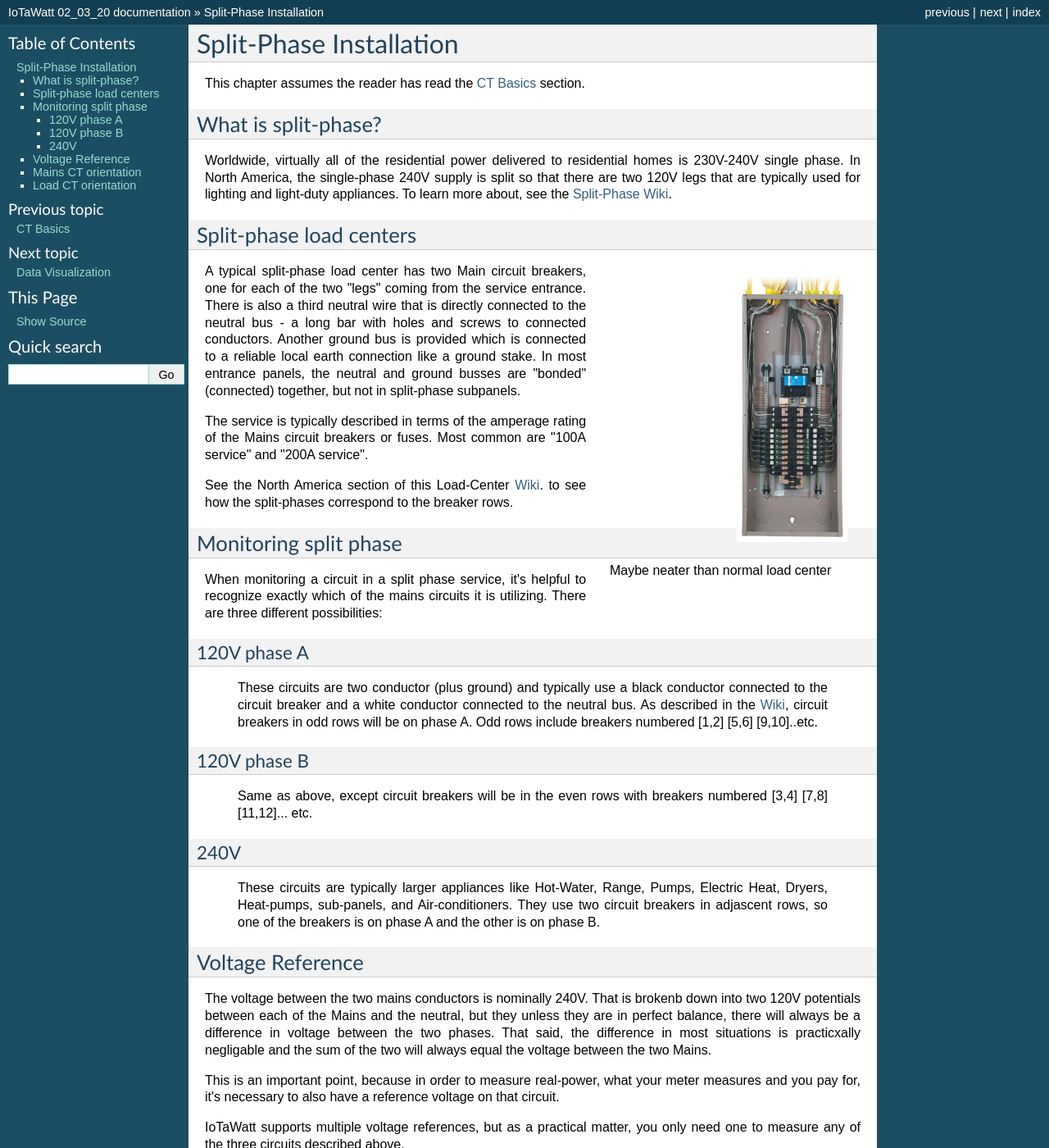
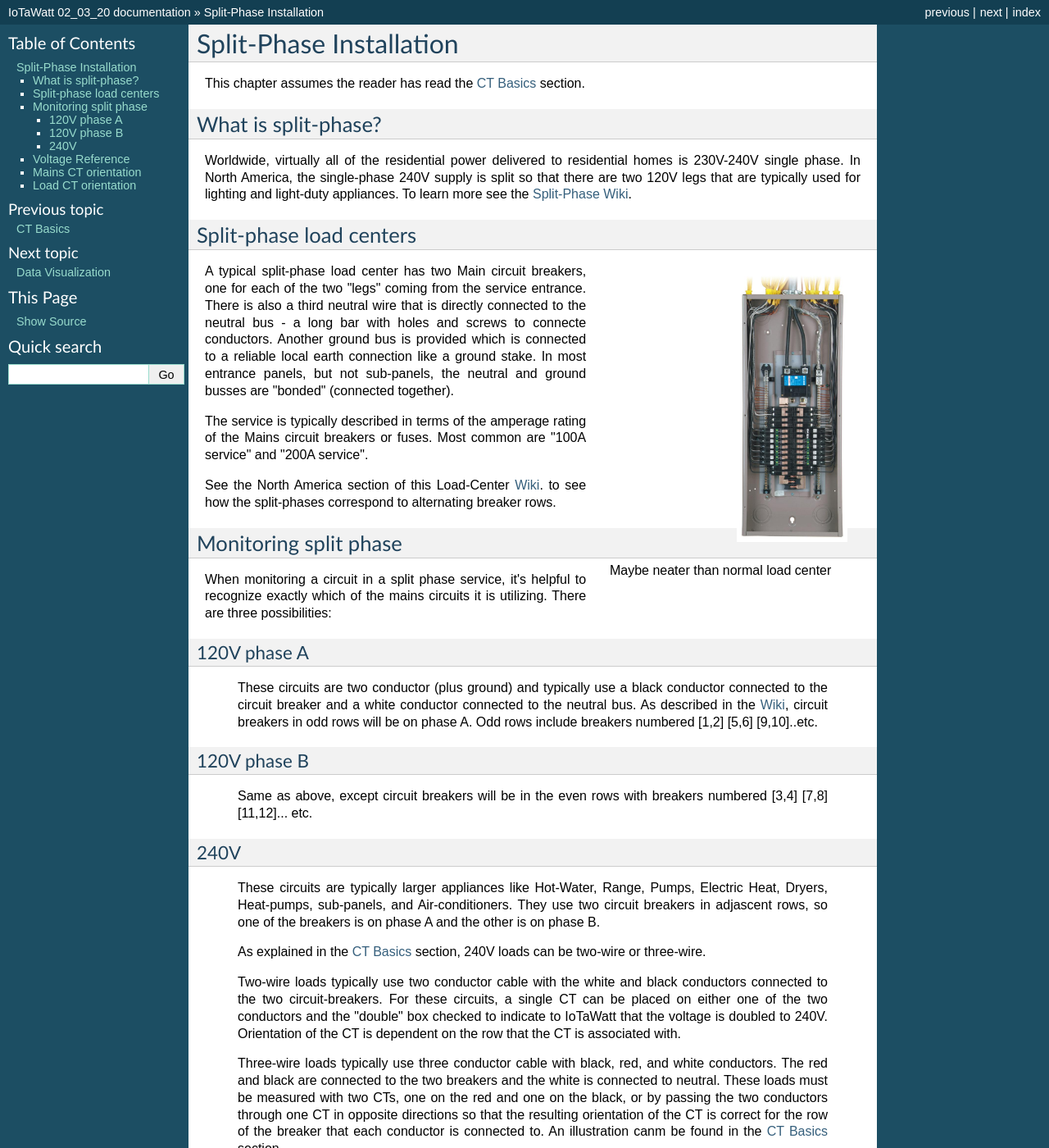
Before and after one commit to boblemaire/IoTaWatt, a Sphinx documentation site: the page built from Docs/split-phase.rst, in a window 1280 px wide and 1400 px high. Shown: the whole window at 82% size. Built offline with Sphinx 7.4.7, drawn with Linux system fonts in a browser that asks for light colours; formulas are drawn with MathJax 3.

Commit message:
Update split-phase.rst

```diff
--- a/Docs/split-phase.rst
+++ b/Docs/split-phase.rst
@@ -11,7 +11,7 @@ Worldwide, virtually all of the residential power delivered to residential homes
 is 230V-240V single phase.
 In North America, the single-phase 240V supply is split so that there are two 120V
 legs that are typically used for lighting and light-duty appliances.
-To learn more about, see the
+To learn more see the
 `Split-Phase Wiki <https://en.wikipedia.org/wiki/Split-phase_electric_power>`_.
 
 ------------------------
@@ -27,17 +27,16 @@ Split-phase load centers
 
 A typical split-phase load center has two Main circuit breakers, one for each of the two
 "legs" coming from the service entrance.  There is also a third neutral wire that is
-directly connected to the neutral bus - a long bar with holes and screws to connected
+directly connected to the neutral bus - a long bar with holes and screws to connecte
 conductors.  Another ground bus is provided which is connected to a reliable local
 earth connection like a ground stake.
-In most entrance panels, the neutral and ground busses are "bonded" (connected) together,
-but not in split-phase subpanels.
+In most entrance panels, but not sub-panels, the neutral and ground busses are "bonded" (connected together).
 
 The service is typically described in terms of the amperage rating of the Mains
 circuit breakers or fuses.  Most common are "100A service" and "200A service".
 
 See the North America section of this Load-Center Wiki_.
-to see how the split-phases correspond to the breaker rows.
+to see how the split-phases correspond to alternating breaker rows.
 
 .. _Wiki: https://en.wikipedia.org/wiki/Distribution_board
 
@@ -46,7 +45,7 @@ Monitoring split phase
 ----------------------
 When monitoring a circuit in a split phase service, it's helpful to
 recognize exactly which of the mains circuits it is utilizing.
-There are three different possibilities:
+There are three possibilities:
 
 ............
 120V phase A
@@ -70,6 +69,25 @@ There are three different possibilities:
     Range, Pumps, Electric Heat, Dryers, Heat-pumps, sub-panels,
     and Air-conditioners. They use two circuit breakers in adjascent
     rows, so one of the breakers is on phase A and the other is on phase B.
+
+    As explained in the `CT Basics <CTbasics.html>`_ section, 240V
+    loads can be two-wire or three-wire.
+
+    Two-wire loads typically use two conductor cable with the white and
+    black conductors connected to the two circuit-breakers.  For these
+    circuits, a single CT can be placed on either one of the two conductors
+    and the "double" box checked to indicate to IoTaWatt that the voltage
+    is doubled to 240V. Orientation of the CT is dependent on the row that
+    the CT is associated with.
+
+    Three-wire loads typically use three conductor cable with black, red,
+    and white conductors.  The red and black are connected to the two
+    breakers and the white is connected to neutral.  These loads must
+    be measured with two CTs, one on the red and one on the black, or
+    by passing the two conductors through one CT in opposite directions
+    so that the resulting orientation of the CT is correct for the row
+    of the breaker that each conductor is connected to. An illustration
+    canm be found in the `CT Basics <CTbasics.html>`_ section.
 
 -----------------
 Voltage Reference
```
